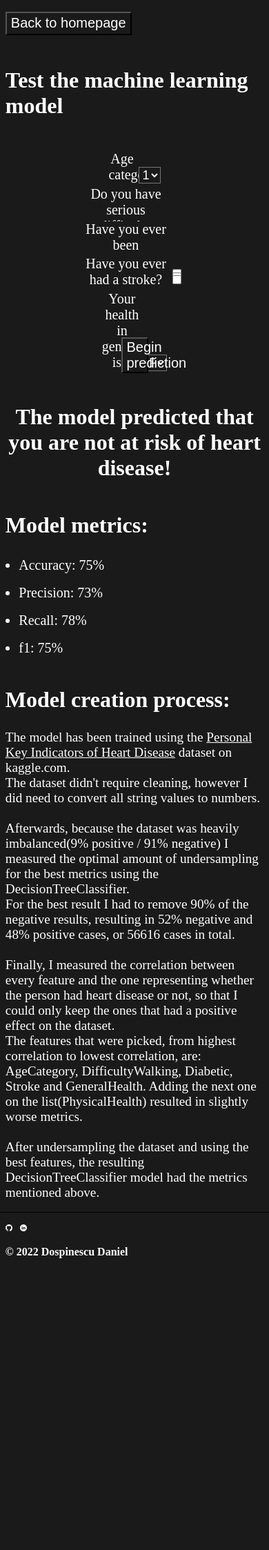
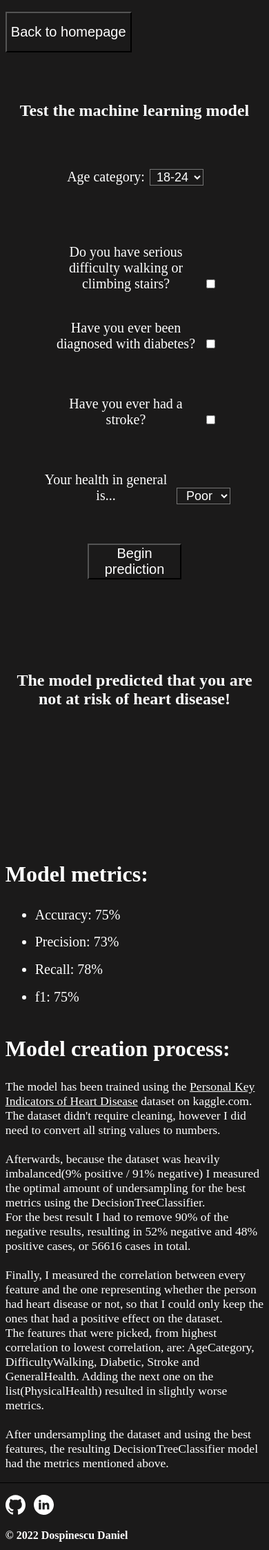
Before and after one commit to dospix/Portfolio-Website, a Flask app: template templates/heart_disease_project_results.html in a window 390 px wide. Shown: the whole page at 69% size. Before the commit the page ends 1824 px from the top, so only its background shows below. Run offline with Flask 2, Linux system fonts and the light colour scheme; the template is opened without the code that fills it, so the values that code supplies are empty; parts of the project's set-up code (start-up, migrations or seed data) failed here and were passed over.

Commit message:
add media query for phones on the heart disease project results page

```diff
--- a/static/css/heart_disease_project_results_style.css
+++ b/static/css/heart_disease_project_results_style.css
@@ -13,6 +13,131 @@ h1, h2, h3, h4, h5, h6, p {
     margin: 1vh 1vw 1vh 1vw;
 }
 
+@media only screen and (max-width: 992px){
+    #back-to-homepage {
+        padding: 2vh 0 0 2vw;
+    }
+
+    #back-to-homepage-button {
+        height: 7vh;
+        font-size: 1.25em;
+    }
+
+    #page-title {
+        display: flex;
+        align-items: center;
+        height: 20vh;
+        font-size: 0.75em;
+    }
+
+    #title-box{
+        margin: auto;
+    }
+
+    .centered-title {
+        text-align: center;
+    }
+
+    #form {
+        display: flex;
+        align-items: center;
+    }
+
+    #form-box {
+        margin: auto;
+    }
+
+    form > div {
+        font-size: 1.25em;
+        height: 13vh;
+        text-align: center;
+    }
+
+    label {
+        display: inline-block;
+        text-align: center;
+        width: 30vw;
+    }
+
+    .long-label {
+        width: 55vw;
+    }
+
+    .medium-label {
+        width: 50vw;
+    }
+
+    select {
+        width: 20vw;
+        text-align: center;
+        font-size: 0.9em;
+    }
+
+    #submit-button-div {
+        display: flex;
+        justify-content: center;
+        align-items: center;
+        height: 5vh;
+    }
+
+    button {
+        font-size: 1em;
+        width: 35vw;
+    }
+
+    .short-empty-space {
+        height: 7vh;
+    }
+
+    .prediction-div {
+        display: flex;
+        justify-content: center;
+        align-items: center;
+        height: 25vh;
+        font-size: 0.75em;
+    }
+
+    .empty-space {
+        height: 15vh;
+    }
+
+    #metrics-header {
+        display: flex;
+        align-items: center;
+        font-size: 1em;
+    }
+
+    ul {
+        font-size: 1.25em;
+        padding-left: 13vw;
+    }
+
+    li {
+        padding-bottom: 2vh;
+    }
+
+    p {
+        font-size: 1.1em;
+    }
+
+    #footer {
+        border-top: 0.2vh solid black;
+        height: 10vh;
+        background: rgb(27, 26, 26);
+    }
+
+    .vector-graphics {
+        padding: 2vh 0 1vh 2vw;
+        width: 7.5vw;
+    }
+
+    #copyright {
+        margin-top: 0;
+        padding: 1vh 0 1.5vh 1vw;
+    }
+}
+
+@media only screen and (min-width: 993px){
     #back-to-homepage {
         padding: 2vh 0 0 2vw;
     }
@@ -118,3 +243,4 @@ p {
         margin-top: 0;
         padding: 1vh 0 1.5vh 1vw;
     }
+}
--- a/templates/heart_disease_project_results.html
+++ b/templates/heart_disease_project_results.html
@@ -68,6 +68,8 @@
         </div>
     </div>
 
+    <div class="short-empty-space"></div>
+
     {% if at_risk_of_heart_disease %}
         <div class="prediction-div">
             <h1 class="centered-title">The model predicted that you are at risk of heart disease!</h1>
@@ -77,6 +79,8 @@
             <h1 class="centered-title">The model predicted that you are not at risk of heart disease!</h1>
         </div>
     {% endif %}
+
+    <div class="empty-space"></div>
 
     <h1>Model metrics:</h1>
     <ul>
```
Lines whose indentation alone changed are shown as unchanged.
